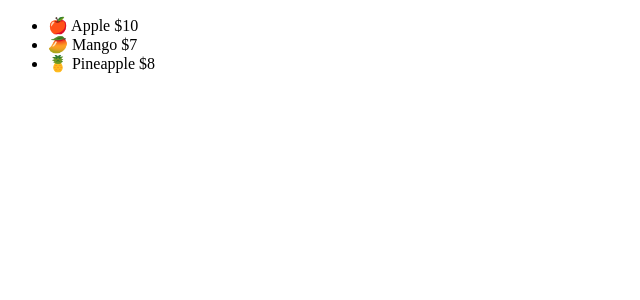
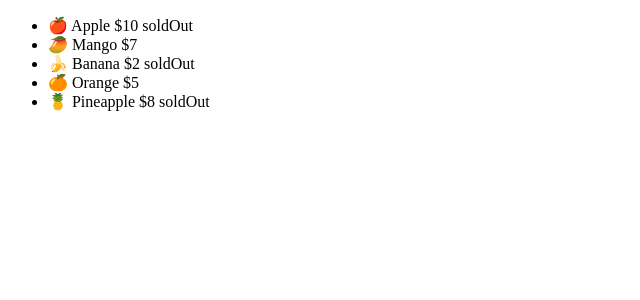
Before and after one commit to MiquelMarinoEspinosa/react-tutorial, a React (Vite) app in the folder reactpro/: page / in a window 1280 px wide. Shown: the top 300 px of the page, without its empty margins (0-640 px from the left). Built offline with nearby package versions, Linux system fonts and the light colour scheme.

Commit message:
filter fruits by soldout

```diff
--- a/reactpro/src/components/Fruit.jsx
+++ b/reactpro/src/components/Fruit.jsx
@@ -1,13 +1,9 @@
-export default function Fruit({ name, price, emoji }) {
+export default function Fruit({ name, price, emoji, soldout }) {
   return (
     <>
-      {price > 5 ? (
-        <li key={name}>
-          {emoji} {name} ${price}
-        </li>
-      ) : (
-        ""
-      )}
+      <li key={name}>
+        {emoji} {name} ${price} {soldout ? "soldOut" : ""}
+      </li>
     </>
   );
 }
--- a/reactpro/src/components/Fruits.jsx
+++ b/reactpro/src/components/Fruits.jsx
@@ -3,11 +3,11 @@
 export default function Fruits() {
   //const fruits = ["Apple", "Mango", "Banana", "Orange", "Pineapple"];
   const fruits = [
-    { name: "Apple", price: 10, emoji: "🍎" },
-    { name: "Mango", price: 7, emoji: "🥭" },
-    { name: "Banana", price: 2, emoji: "🍌" },
-    { name: "Orange", price: 5, emoji: "🍊" },
-    { name: "Pineapple", price: 8, emoji: "🍍" },
+    { name: "Apple", price: 10, emoji: "🍎", soldout: true },
+    { name: "Mango", price: 7, emoji: "🥭", soldout: false },
+    { name: "Banana", price: 2, emoji: "🍌", soldout: true },
+    { name: "Orange", price: 5, emoji: "🍊", soldout: false },
+    { name: "Pineapple", price: 8, emoji: "🍍", soldout: true },
   ];
 
   return (
@@ -19,6 +19,7 @@
             name={fruit.name}
             emoji={fruit.emoji}
             price={fruit.price}
+            soldout={fruit.soldout}
           />
         ))}
       </ul>
```
